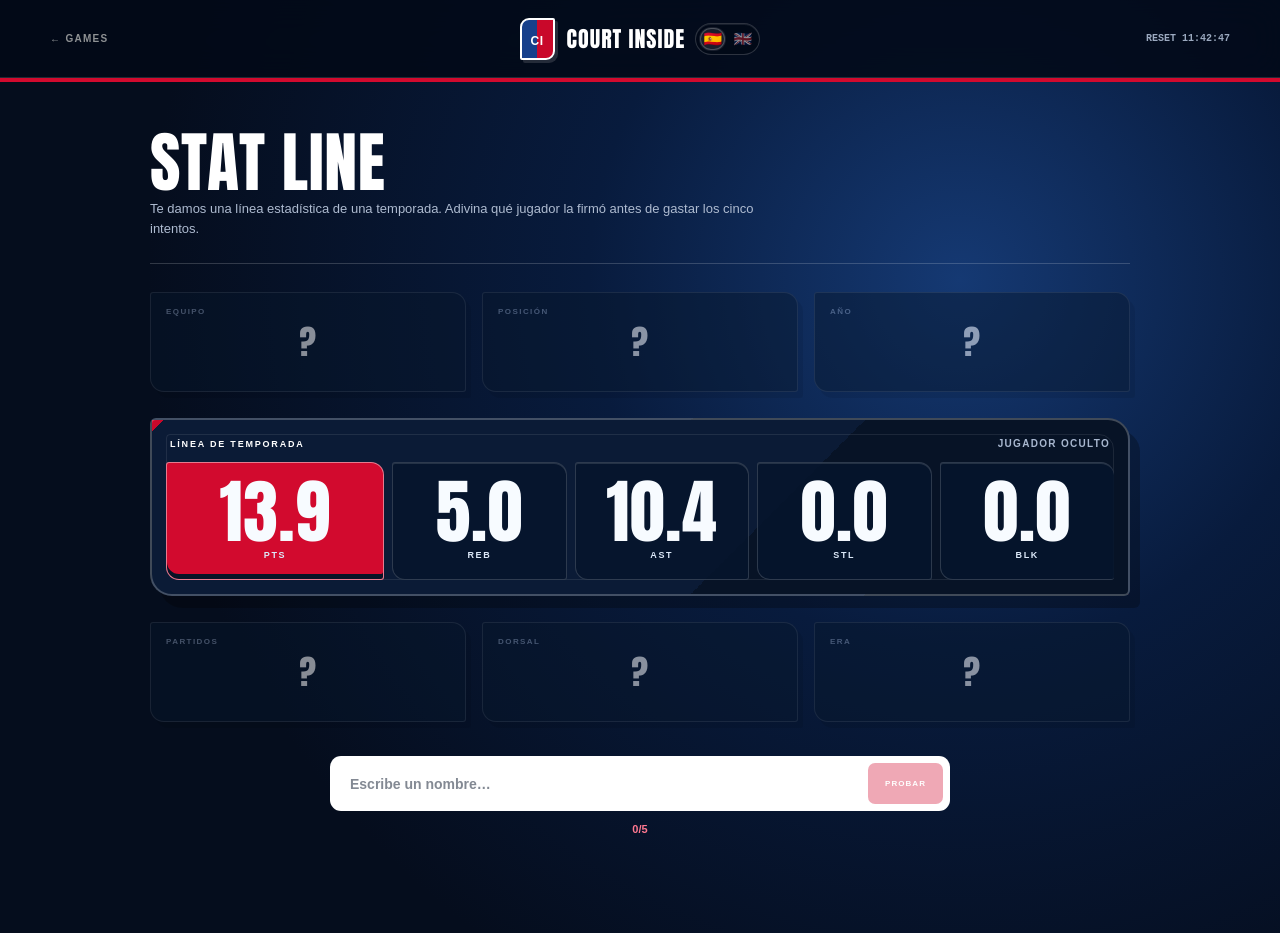
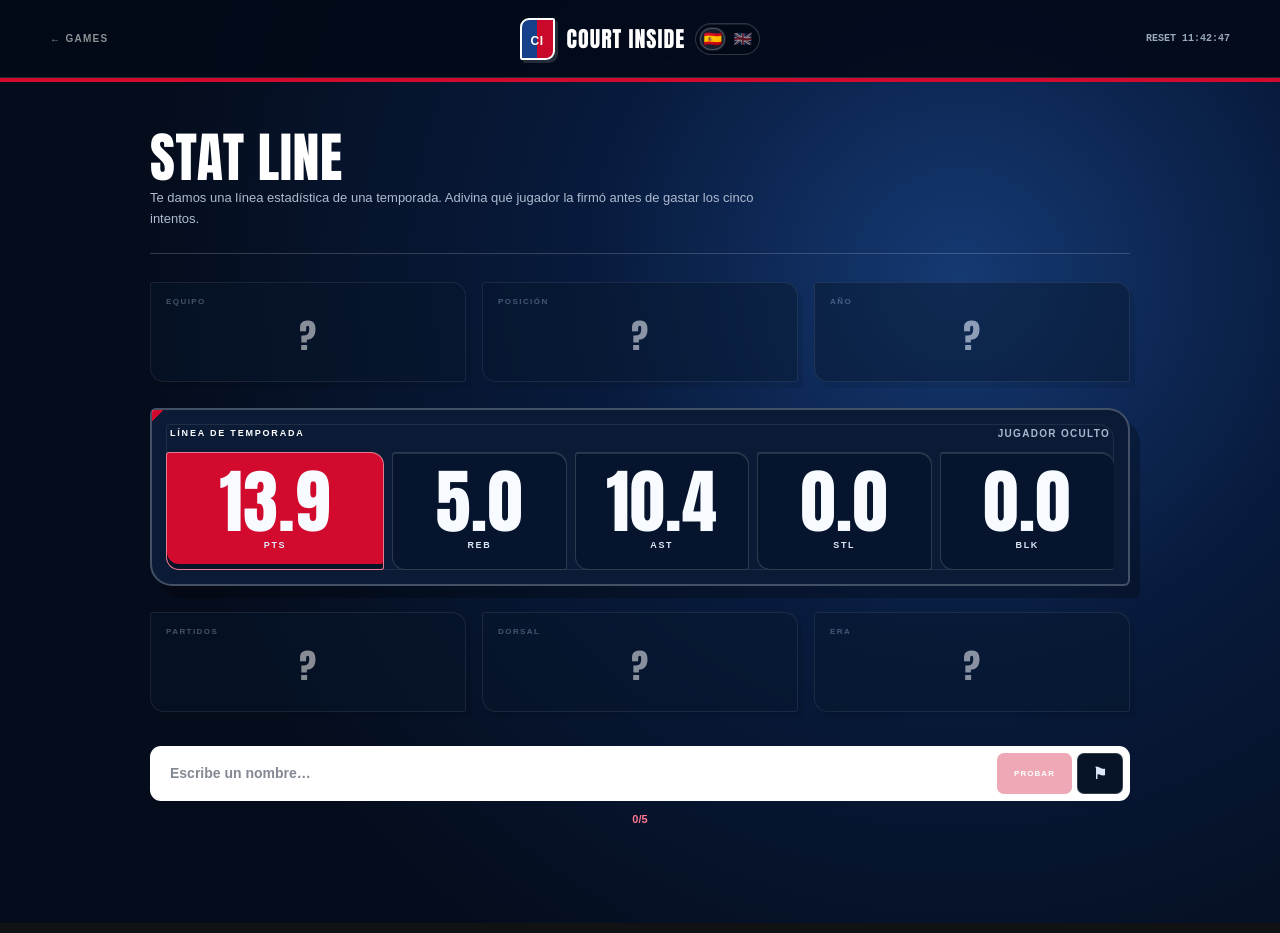
Before and after one commit to marcoscainzos/basketball5, a Next.js app: page /stat-line in a window 1280 px wide. Built offline with nearby package versions, Linux system fonts and the light colour scheme.

Commit message:
Refine stat line game UI

```diff
--- a/app/globals.css
+++ b/app/globals.css
@@ -349,18 +349,20 @@ body { font-family:Arial,Helvetica,sans-serif; }
 }
 
 /* New daily games */
-.stat-line-home { background:linear-gradient(145deg,#0e7a5f,#07162f 64%,#d20a2e); }
+.stat-line-home { background:linear-gradient(145deg,#08182f,#0e2447 62%,#071326); }
 .draft-pick-home { background:linear-gradient(145deg,#ece7dc,#b8a06a 52%,#07162f); color:#071326; }
 .timeline-home { background:linear-gradient(145deg,#172744,#071326 55%,#7c0019); }
 .blind-home { background:linear-gradient(145deg,#111827,#26344f 55%,#d20a2e); }
 .stat-line-art,.pick-art,.timeline-art,.blind-art { position:relative; transform:none; }
-.stat-line-art { gap:7px; align-items:center; transform:rotate(-2deg); }
-.stat-line-art b { width:54px; height:72px; border:2px solid #ffffffba; border-radius:10px; display:grid; place-items:center; background:#07162f; color:white; font:900 34px/.9 "Arial Black",Arial,sans-serif; box-shadow:6px 7px 0 #0007; }
-.stat-line-art b:nth-child(2) { transform:translateY(8px); background:#d20a2e; }
-.stat-line-art b:nth-child(3) { transform:translateY(-5px); background:#123d7b; }
+.stat-line-art { width:100%; height:142px; padding:14px 8px 0; display:grid; align-content:center; gap:8px; transform:rotate(-2deg); }
+.home-stat-line { height:54px; display:grid; grid-template-columns:repeat(3,1fr); gap:5px; padding:6px; border:1px solid #ffffff48; border-radius:3px 12px 3px 12px; background:#050d1dd9; box-shadow:6px 7px 0 #0006; }
+.home-stat-line b { min-width:0; height:auto; border:0; border-right:1px solid #ffffff22; border-radius:0; display:grid; place-items:center; background:transparent; color:white; font:400 21px/.9 Impact,"Arial Narrow",sans-serif; box-shadow:none; }
+.home-stat-line b:last-child { border-right:0; }
+.home-stat-clues { display:grid; grid-template-columns:1fr 1fr; gap:6px; }
+.home-stat-clues i { height:33px; width:auto; border:1px solid #ffffff40; border-radius:3px 10px 3px 10px; display:grid; place-items:center; background:#0a1b34; color:#dce8f8; font:400 23px/.9 Impact,"Arial Narrow",sans-serif; box-shadow:4px 5px 0 #0005; }
+.stat-line-art::after { content:""; position:absolute; left:18px; right:18px; top:27px; height:3px; border-radius:999px; background:#d20a2e; }
 .pick-art b,.timeline-art b,.blind-art b { font:900 72px/.9 "Arial Black",Arial,sans-serif; text-shadow:7px 7px 0 #0007; }
-.stat-line-art i,.pick-art i,.timeline-art i,.blind-art i { position:absolute; right:25%; bottom:24px; width:auto; height:auto; padding:7px 10px; border-radius:5px; background:#d20a2e; color:white; font:900 9px Arial; font-style:normal; letter-spacing:.12em; }
-.stat-line-art i { right:19%; bottom:18px; background:white; color:#071326; box-shadow:4px 4px 0 #d20a2e; }
+.pick-art i,.timeline-art i,.blind-art i { position:absolute; right:25%; bottom:24px; width:auto; height:auto; padding:7px 10px; border-radius:5px; background:#d20a2e; color:white; font:900 9px Arial; font-style:normal; letter-spacing:.12em; }
 .pick-art i { background:#071326; }.timeline-art i { background:#17408b; }.blind-art i { border-radius:50%; }
 
 .mini-shell { min-height:100vh; background:radial-gradient(circle at 75% 30%,#153973 0,#081b3d 32%,#050d1d 70%); color:white; overflow-x:hidden; }
@@ -371,9 +373,9 @@ body { font-family:Arial,Helvetica,sans-serif; }
 .mini-head p { max-width:570px; margin:0; color:#aebbd0; font:400 14px/1.55 Arial; }
 .stat-line-game { width:min(980px,calc(100% - 44px)); padding-top:48px; }
 .stat-play-head { padding-bottom:24px; margin-bottom:28px; }
-.stat-play-head h1 { font-size:clamp(38px,6.4vw,66px); letter-spacing:.01em; }
+.stat-play-head h1 { font-size:clamp(34px,5.3vw,54px); letter-spacing:.01em; }
 .stat-play-head p { max-width:620px; font-size:13px; }
-.stat-line-stage { position:relative; margin:24px 0; padding:14px; border:2px solid #ffffff3b; border-radius:6px 22px 6px 22px; background:linear-gradient(135deg,#c9082a 0 8px,#0b1b36 8px 62%,#071326 62%); box-shadow:10px 12px 0 #00000045; overflow:hidden; }
+.stat-line-stage { position:relative; margin:24px 0; padding:14px; border:2px solid #ffffff3b; border-radius:6px 22px 6px 22px; background:linear-gradient(135deg,#d20a2e 0 8px,#0b1b36 8px 100%); box-shadow:10px 12px 0 #00000045; overflow:hidden; }
 .stat-line-stage::before { content:""; position:absolute; inset:14px; border:1px solid #ffffff16; border-radius:4px 15px 4px 15px; pointer-events:none; }
 .stat-line-meta { position:relative; z-index:1; display:flex; align-items:center; justify-content:space-between; gap:15px; padding:4px 4px 13px; }
 .stat-line-meta span { color:#ffffff; font:900 9px Arial; letter-spacing:.2em; }
@@ -390,17 +392,21 @@ body { font-family:Arial,Helvetica,sans-serif; }
 .stat-hint-grid { margin:22px 0 30px; display:grid; grid-template-columns:repeat(3,1fr); gap:16px; }
 .stat-hint-top { margin:0 0 26px; }
 .stat-hint-bottom { margin:26px 0 34px; }
-.stat-hint-grid article { min-height:100px; padding:14px 15px; border:1px solid #ffffff26; border-radius:3px 14px 3px 14px; display:grid; grid-template-rows:auto 1fr auto; background:#08172bd6; box-shadow:5px 6px 0 #00000026; opacity:.52; }
+.stat-hint-grid article { min-height:100px; padding:14px 15px; border:1px solid #ffffff26; border-radius:3px 14px 3px 14px; display:grid; grid-template-rows:auto 1fr; background:#08172bd6; box-shadow:5px 6px 0 #00000026; opacity:.52; }
 .stat-hint-grid article.revealed { opacity:1; border-color:#ffffff55; background:#102344; box-shadow:inset 0 -4px 0 #d20a2e,5px 6px 0 #00000026; }
 .stat-hint-grid span { color:#7e90ac; font:900 8px Arial; letter-spacing:.18em; text-transform:uppercase; }
 .stat-hint-grid b { min-height:38px; margin:6px 0; color:white; display:grid; place-items:center; font:400 clamp(23px,3.2vw,34px)/.88 Impact,"Arial Narrow"; letter-spacing:.02em; }
 .stat-hint-grid b img { max-width:66px; max-height:42px; object-fit:contain; filter:drop-shadow(0 8px 10px #0008); }
-.stat-hint-grid small { min-height:9px; color:#d20a2e; font:900 8px Arial; letter-spacing:.16em; }
+.stat-hint-grid small { display:none; }
 .mini-search { position:relative; max-width:620px; margin:34px auto 0; }
 .mini-search>div { height:55px; padding:5px; border:2px solid #ffffff56; border-radius:11px; display:grid; grid-template-columns:1fr auto; gap:5px; background:white; }
 .mini-search input { min-width:0; border:0; outline:0; padding:0 13px; color:#071327; font:800 14px Arial; }
 .mini-search button,.mini-answer button { border:0; border-radius:7px; padding:0 17px; background:#d20a2e; color:white; font:900 8px Arial; letter-spacing:.13em; cursor:pointer; }
 .mini-search button:disabled { opacity:.35; cursor:not-allowed; }
+.stat-search { max-width:none; width:100%; }
+.stat-search>div { grid-template-columns:1fr auto 46px; }
+.stat-surrender { padding:0!important; font-size:16px!important; letter-spacing:0!important; background:#071326!important; border:1px solid #ffffff2f!important; color:#dce8f8!important; }
+.stat-surrender:hover { background:#d20a2e!important; color:white!important; }
 .mini-search aside { position:absolute; z-index:10; top:63px; left:0; right:0; max-height:285px; overflow:auto; border:1px solid #ffffff35; border-radius:9px; background:#07152bf7; box-shadow:0 24px 50px #000b; }
 .mini-search aside button { width:100%; padding:12px 15px; border:0; border-bottom:1px solid #ffffff17; display:block; text-align:left; background:transparent; color:white; }
 .mini-search aside button:hover { background:#1a4079; }
@@ -441,7 +447,7 @@ body { font-family:Arial,Helvetica,sans-serif; }
 .blind-slots strong { color:#ff4364; font:400 28px Impact,"Arial Narrow"; }
 .blind-slots b { font:900 15px Arial; }
 .blind-slots span { grid-column:2; color:#aebbd0; font:800 10px Arial; }
-@media(max-width:760px){.daily-game-nav{grid-template-columns:1fr auto 1fr}.daily-game-nav .wordmark b{display:none}.daily-game-nav .live-reset{font-size:8px}.stat-line-art b{width:40px;height:58px;font-size:25px}.stat-line-stage{overflow-x:auto}.stat-line-card{min-width:620px;grid-template-columns:1.45fr repeat(4,1fr)}.stat-line-card article{min-height:92px}.stat-hint-grid{grid-template-columns:1fr}.pick-options{grid-template-columns:1fr 1fr}.mini-answer{display:block}.mini-answer img{width:100%;height:190px}.blind-current{display:block}.blind-current img{width:100%;height:190px}.mini-head h1{font-size:46px}}
+@media(max-width:760px){.daily-game-nav{grid-template-columns:1fr auto 1fr}.daily-game-nav .wordmark b{display:none}.daily-game-nav .live-reset{font-size:8px}.stat-line-art{height:105px}.home-stat-line{height:44px}.home-stat-line b{width:auto;height:auto;font-size:16px}.home-stat-clues i{height:25px}.stat-line-stage{overflow-x:auto}.stat-line-card{min-width:620px;grid-template-columns:1.45fr repeat(4,1fr)}.stat-line-card article{min-height:92px}.stat-hint-grid{grid-template-columns:1fr}.pick-options{grid-template-columns:1fr 1fr}.mini-answer{display:block}.mini-answer img{width:100%;height:190px}.blind-current{display:block}.blind-current img{width:100%;height:190px}.mini-head h1{font-size:46px}.stat-play-head h1{font-size:38px}}
 
 /* Individual / leagues */
 .play-type-switch { max-width:1180px; margin:0 auto 20px; display:grid; grid-template-columns:repeat(2,1fr); border:1px solid #ffffff2d; border-radius:13px; overflow:hidden; background:#061124b8; box-shadow:0 14px 35px #0004; }
--- a/app/page.tsx
+++ b/app/page.tsx
@@ -23,7 +23,7 @@ export default function Home() {
         <Link href="/who-am-i" className="compact-game dark-game"><span>03</span><div className="compact-art who-art"><b>?</b></div><h2>WHO AM I?</h2></Link>
         <Link href="/draft" className="compact-game gold-game"><span>04</span><div className="compact-art draft-art"><b>5</b><i>TEAM</i></div><h2>DRAFT</h2></Link>
         <Link href="/tres-en-raya" className="compact-game tic-home-card"><span>05</span><div className="compact-art tic-art"><b>3</b><i>RAYA</i></div><h2>3 EN RAYA</h2></Link>
-        <Link href="/stat-line" className="compact-game stat-line-home"><span>06</span><div className="compact-art stat-line-art"><b>27</b><b>8</b><b>7</b><i>LINE</i></div><h2>STAT LINE</h2></Link>
+        <Link href="/stat-line" className="compact-game stat-line-home"><span>06</span><div className="compact-art stat-line-art"><div className="home-stat-line"><b>27.4</b><b>8.1</b><b>6.9</b></div><div className="home-stat-clues"><i>?</i><i>?</i></div></div><h2>STAT LINE</h2></Link>
         <Link href="/draft-pick" className="compact-game draft-pick-home"><span>07</span><div className="compact-art pick-art"><b>#</b><i>03</i></div><h2>DRAFT PICK</h2></Link>
         <Link href="/timeline" className="compact-game timeline-home"><span>08</span><div className="compact-art timeline-art"><b>↗</b><i>NBA</i></div><h2>TIMELINE</h2></Link>
         <Link href="/blind-ranking" className="compact-game blind-home"><span>09</span><div className="compact-art blind-art"><b>5</b><i>?</i></div><h2>BLIND RANK</h2></Link>
--- a/components/StatLineGame.tsx
+++ b/components/StatLineGame.tsx
@@ -72,6 +72,12 @@ export default function StatLineGame() {
     setMessage(lang === "es" ? "No era. Nueva pista desbloqueada." : "Not him. New clue unlocked.");
   }
 
+  function surrender() {
+    setStatus("lost");
+    setQuery("");
+    setMessage(lang === "es" ? `Era ${challenge.name}.` : `It was ${challenge.name}.`);
+  }
+
   return (
     <main className="mini-shell">
       <nav className="site-nav daily-game-nav"><Link href="/" className="back-link">← {t("games")}</Link><SiteBrand link={false} /><span className="live-reset">{t("reset")} {countdown}</span></nav>
@@ -85,7 +91,7 @@ export default function StatLineGame() {
         <div className="stat-hint-grid stat-hint-top">
           {hints.slice(0, 3).map((hint, index) => {
             const visible = index < revealedHints || finished;
-            return <article className={visible ? "revealed" : ""} key={hint.label}><span>{hint.label}</span><b>{visible ? (hint.kind === "team" && logoId ? <img src={`https://cdn.nba.com/logos/nba/${logoId}/primary/L/logo.svg`} alt={String(hint.value)} /> : hint.value) : "?"}</b><small>{visible ? (lang === "es" ? "PISTA" : "CLUE") : ""}</small></article>;
+            return <article className={visible ? "revealed" : ""} key={hint.label}><span>{hint.label}</span><b>{visible ? (hint.kind === "team" && logoId ? <img src={`https://cdn.nba.com/logos/nba/${logoId}/primary/L/logo.svg`} alt={String(hint.value)} /> : hint.value) : "?"}</b></article>;
           })}
         </div>
         <div className="stat-line-stage">
@@ -102,11 +108,11 @@ export default function StatLineGame() {
           {hints.slice(3).map((hint, offset) => {
             const index = offset + 3;
             const visible = index < revealedHints || finished;
-            return <article className={visible ? "revealed" : ""} key={hint.label}><span>{hint.label}</span><b>{visible ? hint.value : "?"}</b><small>{visible ? (lang === "es" ? "PISTA" : "CLUE") : ""}</small></article>;
+            return <article className={visible ? "revealed" : ""} key={hint.label}><span>{hint.label}</span><b>{visible ? hint.value : "?"}</b></article>;
           })}
         </div>
         {finished && <div className="mini-answer">{challenge.imageUrl && <img src={challenge.imageUrl} alt="" />}<div><span>{status === "won" ? t("correct") : t("was")}</span><h2>{challenge.name}</h2><p>{challenge.season} · {challenge.team}</p></div></div>}
-        {!finished && <div className="mini-search"><div><input value={query} onChange={(event) => setQuery(event.target.value)} onKeyDown={(event) => { if (event.key === "Enter") submit(query || suggestions[0]); }} placeholder={t("typeName")} /><button disabled={!query && !suggestions[0]} onClick={() => submit(query || suggestions[0])}>{t("test")}</button></div>{suggestions.length > 0 && <aside>{suggestions.map((name) => <button key={name} onClick={() => submit(name)}>{name}</button>)}</aside>}</div>}
+        {!finished && <div className="mini-search stat-search"><div><input value={query} onChange={(event) => setQuery(event.target.value)} onKeyDown={(event) => { if (event.key === "Enter") submit(query || suggestions[0]); }} placeholder={t("typeName")} /><button disabled={!query && !suggestions[0]} onClick={() => submit(query || suggestions[0])}>{t("test")}</button><button type="button" className="stat-surrender" aria-label={t("surrender")} title={t("surrender")} onClick={surrender}>⚑</button></div>{suggestions.length > 0 && <aside>{suggestions.map((name) => <button key={name} onClick={() => submit(name)}>{name}</button>)}</aside>}</div>}
         <p className="mini-message">{message || `${guesses.length}/5`}</p>
       </section>
     </main>
```
